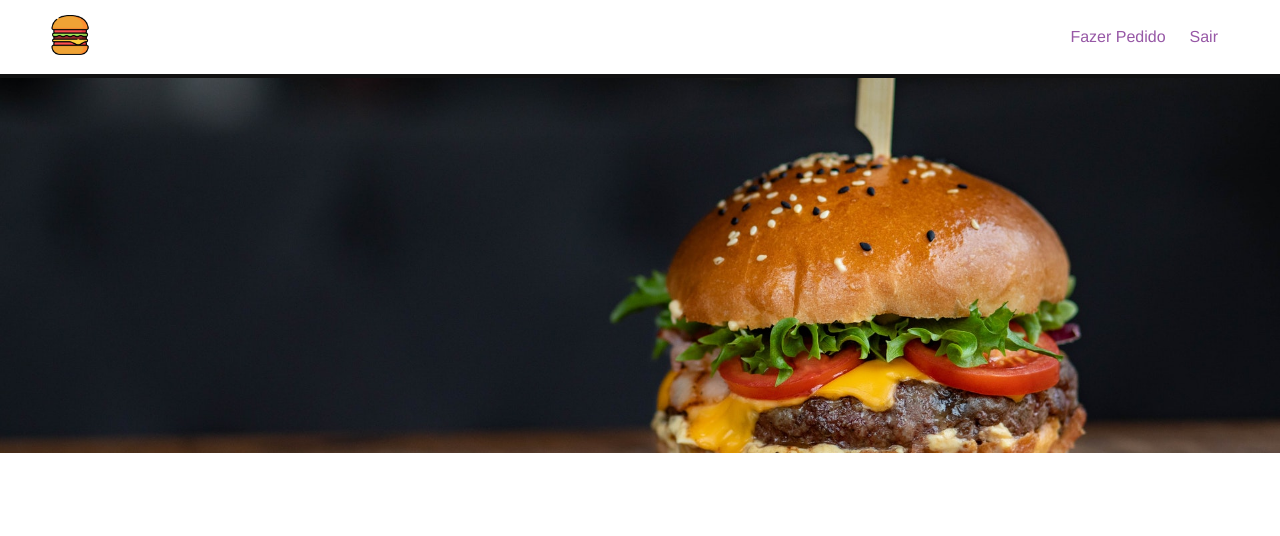
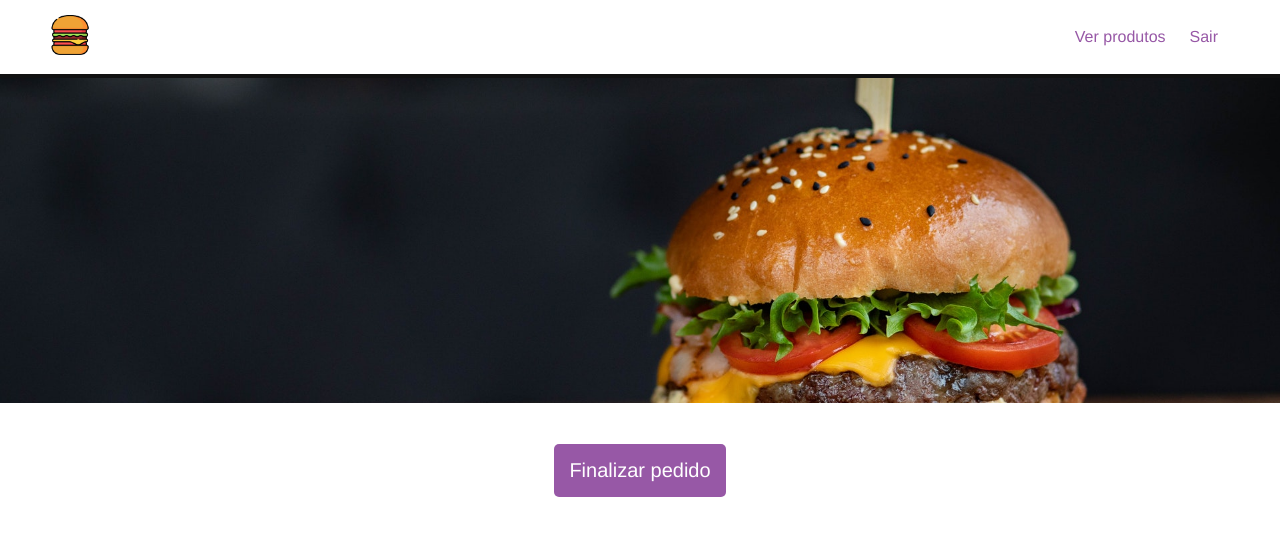
Before and after one commit to vinimariano/senacProjetoIntegrador, a Vue app in the folder Front-End/: page /cart in a window 1280 px wide. Shown: the top 536 px of the page. Built offline with nearby package versions, Linux system fonts and the light colour scheme; sample sign-in values are in the browser's storage; what vue-sweetalert2 would draw is missing.

Commit message:
feat: add products in cart and create user interface

```diff
--- a/Front-End/src/components/Banner.vue
+++ b/Front-End/src/components/Banner.vue
@@ -1,6 +1,5 @@
 <template>
-  <div id="main-banner">
-  </div>
+  <div id="main-banner"></div>
 </template>
 
 <script>
@@ -9,36 +8,25 @@ export default {
   name: "Banner",
   data() {
     return {
-      burger: burger
+      burger: burger,
     };
   },
   props: {
-    msg: String
-  }
+    msg: String,
+  },
 };
 </script>
 
 <style scoped>
 #main-banner {
-  background-image: url('@/assets/burger.jpg');
+  background-image: url("@/assets/burger.jpg");
   margin: -3.1em;
-  background-position: 0 ;
+  background-position: 0;
   background-size: cover;
-  height: 375px;
+  object-fit: cover;
+  height: 325px;
   display: flex;
   align-items: center;
   justify-content: flex-start;
 }
-
-@media (max-width: 700px) {
-  #main-banner {
-    background-position: -75px;
-  }
-}
-
-@media (max-width: 450px) {
-  #main-banner {
-    background-position: -220px;
-  }
-}
 </style>
--- a/Front-End/src/components/Card.vue
+++ b/Front-End/src/components/Card.vue
@@ -19,7 +19,7 @@ export default {
   name: "Card",
   props: {
     name: String,
-    price: String,
+    price: Number,
     image: String,
   },
 
@@ -28,6 +28,7 @@ export default {
       const item = {
         name: this.name,
         price: this.price,
+        image: this.image,
       };
 
       let carrinho = JSON.parse(localStorage.getItem("carrinho")) || [];
@@ -45,7 +46,7 @@ export default {
         if (result.isConfirmed) {
           // Lógica para continuar comprando
         } else if (result.dismiss === "cancel") {
-         this.$router.push("/cart");
+          this.$router.push("/cart");
         }
       });
     },
--- a/Front-End/src/components/Navbar.vue
+++ b/Front-End/src/components/Navbar.vue
@@ -4,7 +4,10 @@
       <router-link id="logo-url" to="/">
         <img id="logo" :src="logo" />
       </router-link>
-      <router-link to="/products">Fazer Pedido</router-link>
+      <router-link v-if="$route.path !== '/cart'" to="/cart">Ver carrinho</router-link>
+      <router-link v-if="$route.path !== '/products'" to="/products"
+        >Ver produtos</router-link
+      >
       <router-link @click="logout" to="/">Sair</router-link>
     </div>
   </div>
--- /dev/null
+++ b/Front-End/src/components/ProductCart.vue
@@ -0,0 +1,107 @@
+<template>
+  <div class="container">
+    <div class="burger">
+      <img id="image" :src="props.image" alt="Burger Image" />
+      <div class="name-price">
+        <h1 id="title">{{ props.name }}</h1>
+        <h1 id="price">R$: {{ props.price }}</h1>
+      </div>
+    </div>
+    <button class="button" @click="login">Remover</button>
+  </div>
+</template>
+
+<script>
+import burger from "@/assets/burger.jpg";
+export default {
+  name: "productCart",
+  props: {
+    name: String,
+    price: Number,
+    image: String,
+  },
+  data(props) {
+    return {
+      burger: burger,
+      props,
+    };
+  },
+};
+</script>
+
+<style scoped>
+.container {
+  border-radius: 20px;
+  width: 90vw;
+  margin: 1em;
+  background-color: #f7f7f7;
+  display: flex;
+  flex-direction: row;
+  justify-content: space-between;
+}
+
+.button {
+  margin-right: 2em;
+  margin-top: 1em;
+  font-size: 15px;
+  background-color: #9758a6;
+  color: white;
+  border: none;
+  border-radius: 5px;
+  padding: 15px;
+  cursor: pointer;
+}
+
+.button:hover {
+  background-color: #8c4d9f;
+}
+
+.name-price {
+  display: flex;
+  flex-direction: column;
+  align-items: flex-start;
+}
+
+.burger {
+  display: flex;
+  flex-direction: row;
+  align-items: center;
+}
+
+#title {
+  color: #9758a6;
+}
+
+#price {
+  color: grey;
+}
+
+#image {
+  padding: 1em;
+}
+
+@media (max-width: 660px) {
+  #image {
+    width: 150px;
+  }
+
+  #title,
+  #price {
+    font-size: 20px;
+  }
+}
+
+@media (max-width: 500px) {
+  #title,
+  #price {
+    font-size: 12px;
+  }
+  .button {
+    margin-top: 1em;
+    font-size: 12px;
+    padding: 5px;
+    cursor: pointer;
+    margin-left: -1em;
+  }
+}
+</style>
--- a/Front-End/src/router/index.js
+++ b/Front-End/src/router/index.js
@@ -9,6 +9,14 @@ const router = createRouter({
     {
       path: '/products',
       name: 'home',
+      beforeEnter: (to, from, next) => {
+        const userToken = localStorage.getItem('token');
+        if (userToken) {
+          next();
+        } else {
+          next({ name: 'login' });
+        }
+      },
       component: HomeView
     },
     {
@@ -19,6 +27,21 @@ const router = createRouter({
     {
       path: '/cart',
       name: 'cart',
+      beforeEnter: (to, from, next) => {
+        const userToken = localStorage.getItem('token');
+        if (userToken) {
+          next();
+        } else {
+          next({ name: 'login' });
+        }
+      },      beforeEnter: (to, from, next) => {
+        const userToken = localStorage.getItem('token');
+        if (userToken) {
+          next();
+        } else {
+          next({ name: 'login' });
+        }
+      },
       component: Cart
     }
   ]
--- a/Front-End/src/views/Cart.vue
+++ b/Front-End/src/views/Cart.vue
@@ -1,18 +1,50 @@
 <template>
   <Banner />
-  <div id="container">
-
+  <div class="container">
+    <div v-for="product in products">
+      <div class="products">
+        <ProductCart :name="product.name" :price="product.price" :image="product.image" />
+      </div>
+    </div>
+    <button class="button" @click="login">Finalizar pedido</button>
   </div>
 </template>
 
 <script setup>
 import Banner from "../components/Banner.vue";
+import ProductCart from "../components/ProductCart.vue";
+
+const products = JSON.parse(localStorage.getItem("carrinho"));
+
+console.log(products);
 </script>
 
 <style scoped>
 #container {
   display: flex;
-  justify-content: center;
-  margin-top: 4em;
+  justify-content: flex-end;
+  align-items: flex-end;
+  margin-top: 2em;
+}
+
+.button {
+  margin-top: 0.5em;
+  font-size: 20px;
+  background-color: #9758a6;
+  color: white;
+  border: none;
+  border-radius: 5px;
+  padding: 15px;
+  cursor: pointer;
+}
+
+.button:hover {
+  background-color: #8c4d9f;
+}
+
+@media (max-width: 660px) {
+  .button {
+    font-size: 15px;
+  }
 }
 </style>
```
